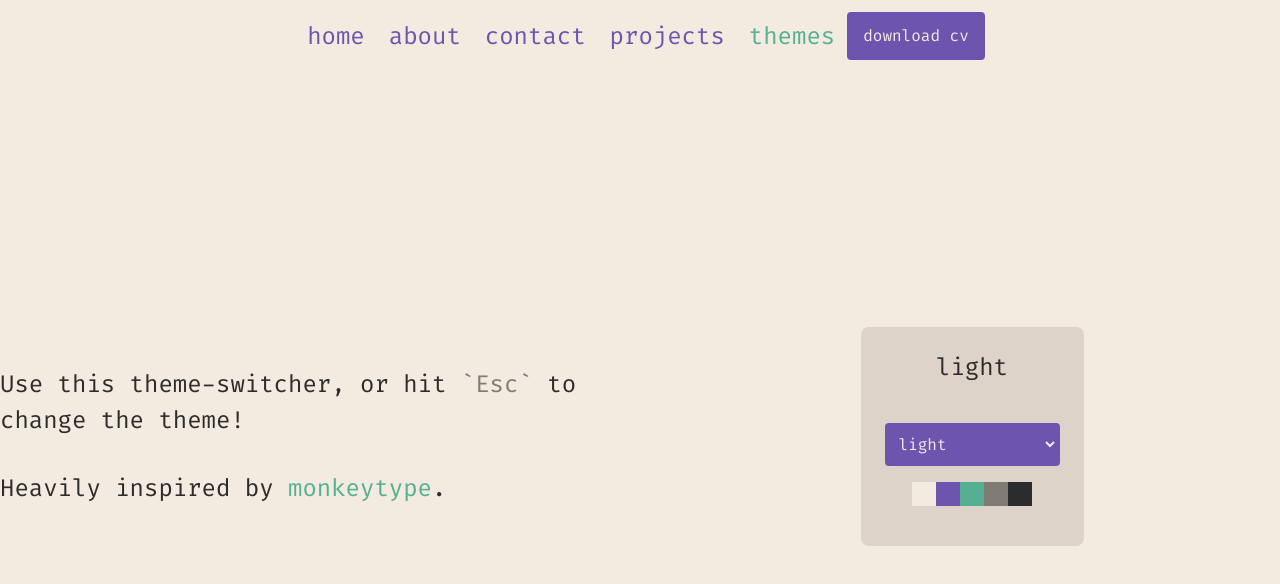
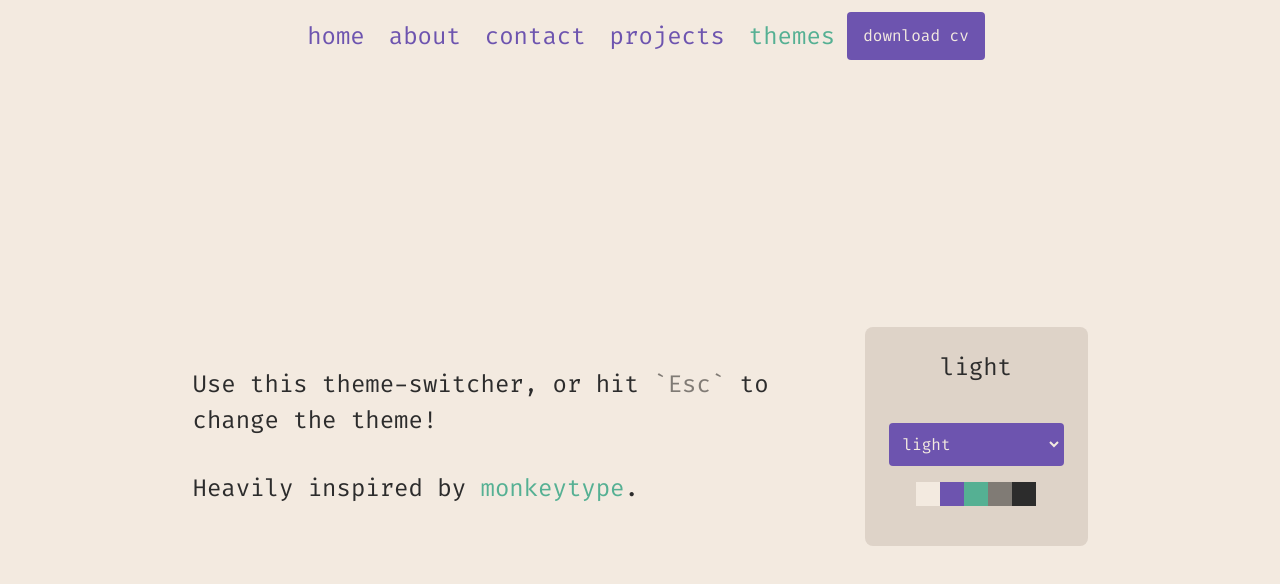
Before and after one commit to mikeycodingstuff/mikeycodingstuff.github.io, a Vue app: page /themes in a window 1280 px wide. Shown: the top 584 px of the page. Built offline with nearby package versions, Linux system fonts and the light colour scheme.

Commit message:
positioning

```diff
--- a/src/views/ThemesView.vue
+++ b/src/views/ThemesView.vue
@@ -6,7 +6,7 @@ import ExternalLink from '@/components/nav/ExternalLink.vue';
 
 <template>
   <div>
-    <div class="grid place-items-center md:grid-cols-2 gap-12">
+    <div class="flex items-center">
       <div class="text-2xl max-w-2xl">
         <p class="leading-normal text-pretty">
           Use this theme-switcher, or hit
```
